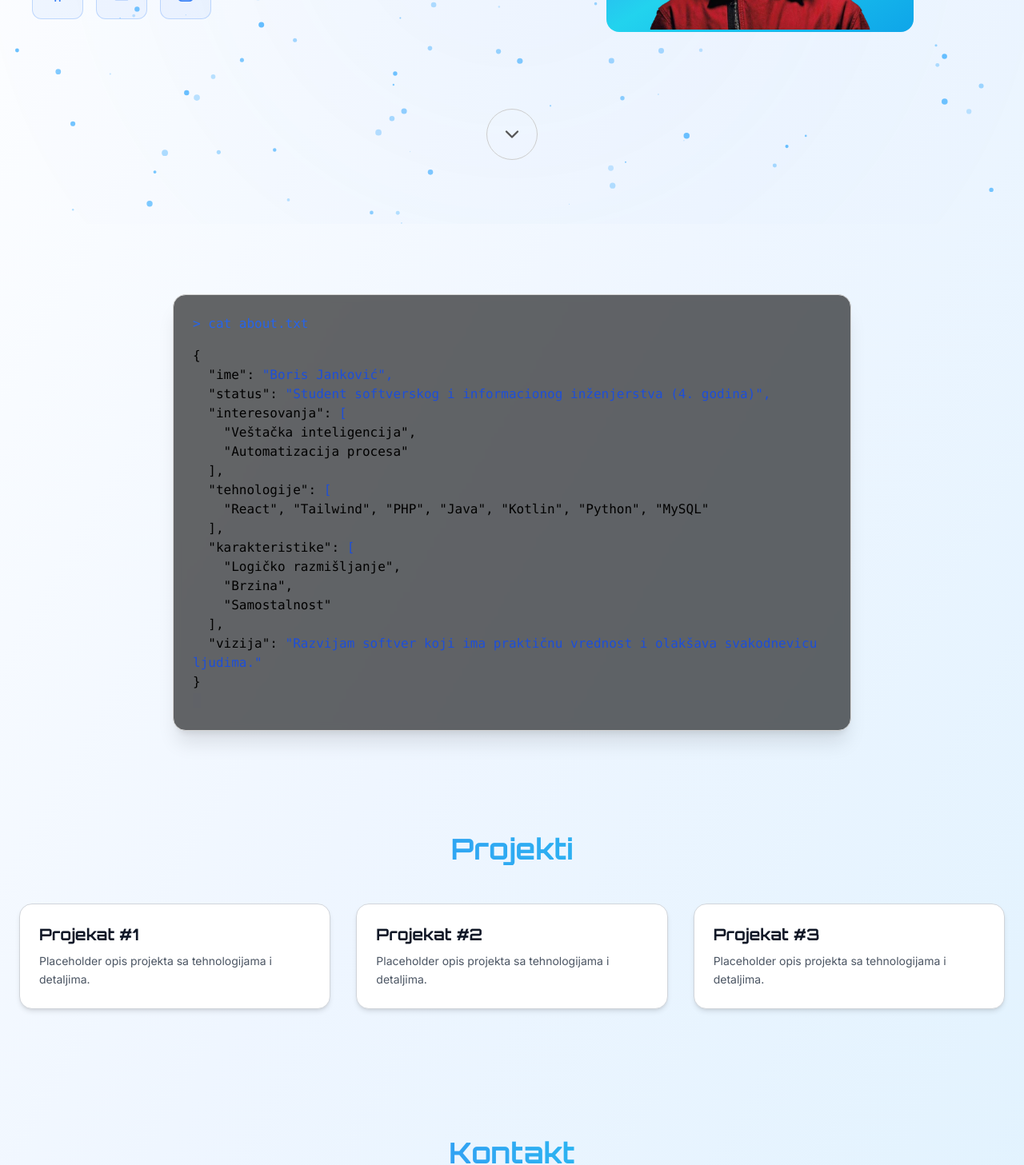
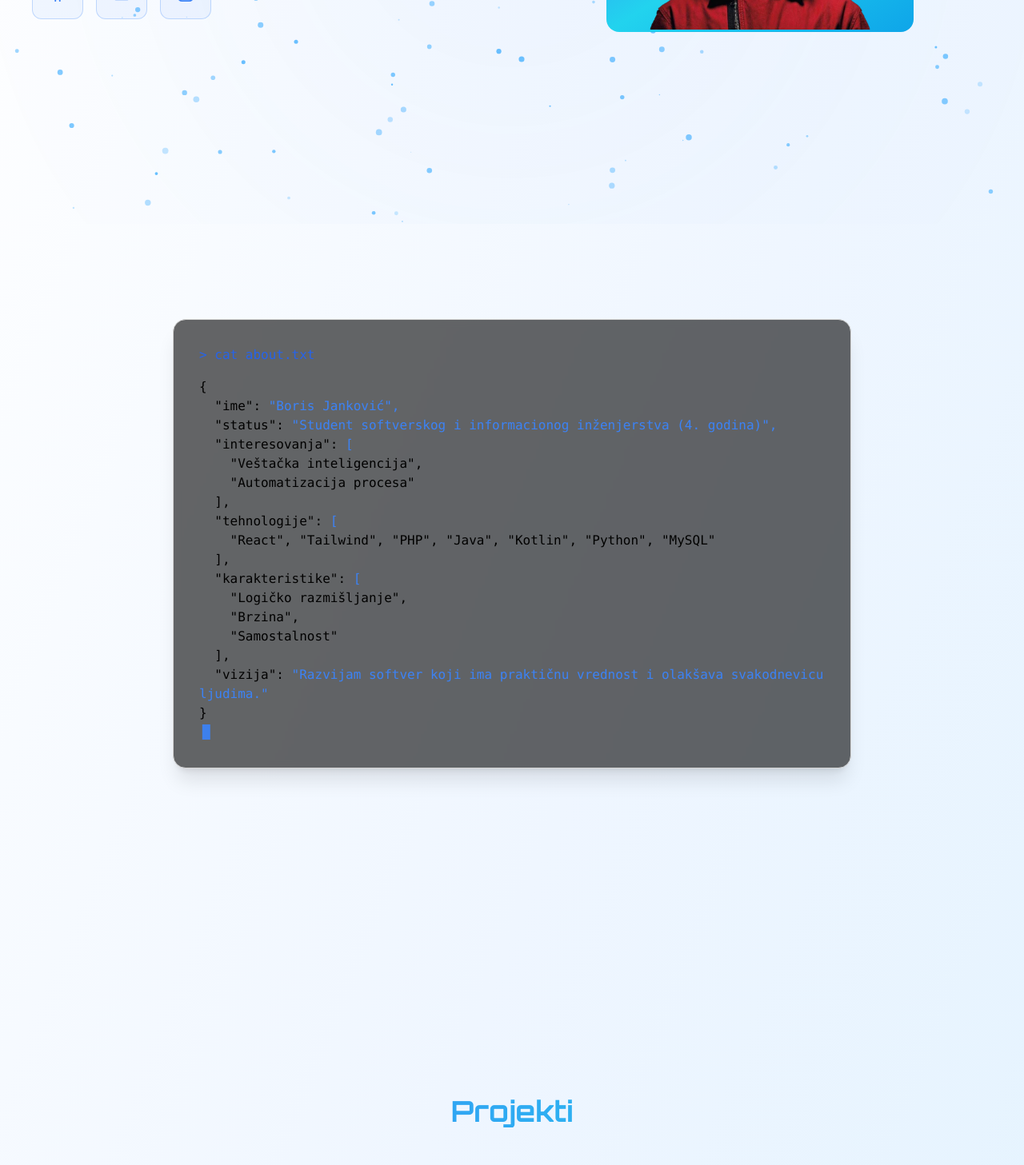
Before and after one commit to R1S-dev/boris-portfolio, a React (Vite) app: page / in a window 1280 px wide. Shown: the part 520-1977 px from the top of the page at 80% size. Built offline with nearby package versions, Linux system fonts and the light colour scheme.

Commit message:
Add files via upload

```diff
--- a/package.json
+++ b/package.json
@@ -15,7 +15,8 @@
     "react-dom": "^18.2.0",
     "react-i18next": "^15.5.3",
     "react-intersection-observer": "^9.16.0",
-    "react-scroll": "^1.9.3"
+    "react-scroll": "^1.9.3",
+    "react-swipeable": "^7.0.2"
   },
   "devDependencies": {
     "autoprefixer": "^10.4.14",
--- a/src/App.jsx
+++ b/src/App.jsx
@@ -1,5 +1,7 @@
-import React, { useState, useContext } from 'react';
+import React, { useState, useContext, useEffect } from 'react';
 import { useTranslation } from 'react-i18next';
+import { scroller } from 'react-scroll';
+import { useSwipeable } from 'react-swipeable';
 import Header from './components/Header';
 import Hero from './components/Hero';
 import About from './components/About';
@@ -10,10 +12,14 @@ import StarsCanvas from './components/StarsCanvas';
 import { ThemeContext } from './context/ThemeContext';
 import { motion } from 'framer-motion';
 
+const sections = ['hero', 'about', 'projects', 'contact'];
+
 export default function App() {
   const { t, i18n } = useTranslation();
   const [lang, setLang] = useState('sr');
   const { darkMode, setDarkMode } = useContext(ThemeContext);
+  const [activeIndex, setActiveIndex] = useState(0);
+  const [isScrolling, setIsScrolling] = useState(false);
 
   const toggleLang = () => {
     const newLang = lang === 'sr' ? 'en' : 'sr';
@@ -25,6 +31,59 @@ export default function App() {
     setDarkMode(!darkMode);
   };
 
+  const scrollToSection = (index) => {
+    if (index < 0 || index >= sections.length || isScrolling) return;
+
+    setIsScrolling(true);
+    setActiveIndex(index);
+    scroller.scrollTo(sections[index], {
+      duration: 700,
+      smooth: true,
+      offset: -60,
+    });
+
+    setTimeout(() => setIsScrolling(false), 800);
+  };
+
+  // Global wheel navigation
+  useEffect(() => {
+    const handleWheel = (e) => {
+      e.preventDefault();
+      if (e.deltaY > 10 && activeIndex < sections.length - 1) {
+        scrollToSection(activeIndex + 1);
+      } else if (e.deltaY < -10 && activeIndex > 0) {
+        scrollToSection(activeIndex - 1);
+      }
+    };
+
+    window.addEventListener('wheel', handleWheel, { passive: false });
+    return () => window.removeEventListener('wheel', handleWheel);
+  }, [activeIndex, isScrolling]);
+
+  // Swipe navigation (mobile)
+  const swipeHandlers = useSwipeable({
+    onSwipedUp: () => scrollToSection(activeIndex + 1),
+    onSwipedDown: () => scrollToSection(activeIndex - 1),
+    preventScrollOnSwipe: true,
+    trackTouch: true,
+  });
+
+  // Lock scroll on mobile
+  useEffect(() => {
+    const lockScroll = () => {
+      if (window.innerWidth < 768) {
+        document.body.style.overflow = 'hidden';
+        document.body.style.touchAction = 'none';
+      } else {
+        document.body.style.overflow = '';
+        document.body.style.touchAction = '';
+      }
+    };
+    lockScroll();
+    window.addEventListener('resize', lockScroll);
+    return () => window.removeEventListener('resize', lockScroll);
+  }, []);
+
   return (
     <>
       <Header
@@ -33,17 +92,15 @@ export default function App() {
         toggleTheme={toggleTheme}
         darkMode={darkMode}
       />
-
-      {/* Pravilno pozicioniran canvas za zvezdice */}
       <StarsCanvas darkMode={darkMode} />
 
       <motion.div
-        initial={{ opacity: 0, scale: 0.98 }}
-        animate={{ opacity: 1, scale: 1 }}
-        transition={{ duration: 0.6, ease: 'easeOut' }}
-        className="min-h-screen relative z-10 font-inter text-black dark:text-white select-none overflow-x-hidden"
+        {...swipeHandlers}
+        initial={{ opacity: 0 }}
+        animate={{ opacity: 1 }}
+        transition={{ duration: 0.6 }}
+        className="relative z-10 font-inter text-black dark:text-white select-none overflow-x-hidden"
       >
-        {/* Gradient pozadina */}
         <div
           className={`absolute inset-0 -z-10 pointer-events-none ${
             darkMode
--- a/src/components/About.jsx
+++ b/src/components/About.jsx
@@ -1,37 +1,38 @@
 import React, { useContext, useEffect, useRef, useState } from 'react';
 import { useTranslation } from 'react-i18next';
 import i18n from 'i18next';
-import { useInView } from 'react-intersection-observer';
 import { motion } from 'framer-motion';
 import { ThemeContext } from '../context/ThemeContext';
+import { useSwipeable } from 'react-swipeable';
+import { scroller } from 'react-scroll';
 
 export default function About() {
   const { t } = useTranslation();
   const { darkMode } = useContext(ThemeContext);
+  const fullText = t('about.text');
 
-  const [ref, inView] = useInView({ triggerOnce: true, threshold: 0.3 });
+  const accentColor = darkMode ? '#ef4444' : '#3b82f6';
+  const promptColor = darkMode ? 'text-red-500' : 'text-blue-600';
+  const borderColor = darkMode ? 'border-neutral-800' : 'border-neutral-300';
+  const textColor = darkMode ? 'text-white' : 'text-black';
+
   const [displayedText, setDisplayedText] = useState('');
   const [fixedHeight, setFixedHeight] = useState(null);
   const fullTextRef = useRef(null);
-
-  const fullText = t('about.text');
+  const sectionRef = useRef(null);
+  const wheelHandlerRef = useRef(null);
 
   useEffect(() => {
-    if (!inView) return;
-
     setDisplayedText('');
     let i = 0;
-
-    // Pre animacije izmeri visinu punog teksta
     if (fullTextRef.current) {
       setFixedHeight(fullTextRef.current.offsetHeight);
     }
-
     const interval = setInterval(() => {
-      setDisplayedText(prev => {
+      setDisplayedText((prev) => {
         if (i > fullText.length) {
           clearInterval(interval);
-          setFixedHeight(null); // Ukloni kada završi
+          setFixedHeight(null);
           return fullText;
         }
         const next = fullText.slice(0, i);
@@ -39,26 +40,18 @@ export default function About() {
         return next;
       });
     }, 8);
-
     return () => clearInterval(interval);
-  }, [inView, fullText, i18n.language]);
-
-  const textColor = darkMode ? 'text-white' : 'text-black';
-  const promptColor = darkMode ? 'text-red-500' : 'text-blue-600';
-  const accentColor = darkMode ? 'text-red-400' : 'text-blue-700';
-  const borderColor = darkMode ? 'border-neutral-800' : 'border-neutral-300';
+  }, [fullText, i18n.language]);
 
   const renderStyledJson = () => {
     const lines = displayedText.split('\n');
     return lines.map((line, index) => {
       const match = line.match(/^(\s*"[^"]*"\s*:\s*)(.*)/);
       if (match) {
-        const keyPart = match[1];
-        const valuePart = match[2];
         return (
           <div key={index}>
-            <span>{keyPart}</span>
-            <span className={accentColor}>{valuePart}</span>
+            <span>{match[1]}</span>
+            <span style={{ color: accentColor }}>{match[2]}</span>
           </div>
         );
       }
@@ -66,31 +59,72 @@ export default function About() {
     });
   };
 
+  const swipeHandlers = useSwipeable({
+    onSwipedUp: () => scroller.scrollTo('projects', { smooth: true, duration: 600, offset: -60 }),
+    onSwipedDown: () => scroller.scrollTo('hero', { smooth: true, duration: 600, offset: -60 }),
+    preventScrollOnSwipe: true,
+    trackTouch: true,
+  });
+
+  useEffect(() => {
+    const el = sectionRef.current;
+
+    const handleWheel = (e) => {
+      if (!el) return;
+      const rect = el.getBoundingClientRect();
+      const fullyVisible = rect.top >= 0 && rect.bottom <= window.innerHeight;
+      if (!fullyVisible) return;
+
+      e.preventDefault();
+      if (e.deltaY > 10) {
+        scroller.scrollTo('projects', { smooth: true, duration: 600, offset: -60 });
+      } else if (e.deltaY < -10) {
+        scroller.scrollTo('hero', { smooth: true, duration: 600, offset: -60 });
+      }
+    };
+
+    wheelHandlerRef.current = handleWheel;
+
+    const observer = new IntersectionObserver(
+      ([entry]) => {
+        if (entry.isIntersecting) {
+          window.addEventListener('wheel', wheelHandlerRef.current, { passive: false });
+        } else {
+          window.removeEventListener('wheel', wheelHandlerRef.current);
+        }
+      },
+      { threshold: 0.6 }
+    );
+
+    if (el) observer.observe(el);
+    return () => {
+      observer.disconnect();
+      window.removeEventListener('wheel', wheelHandlerRef.current);
+    };
+  }, []);
+
   return (
-    <motion.section
+    <section
       id="about"
-      ref={ref}
+      ref={sectionRef}
+      {...swipeHandlers}
+      className="min-h-screen w-full flex items-center justify-center px-4 sm:px-6 max-w-4xl mx-auto"
+    >
+      <motion.div
         initial={{ opacity: 0, y: 40 }}
-      animate={inView ? { opacity: 1, y: 0 } : {}}
+        animate={{ opacity: 1, y: 0 }}
         transition={{ duration: 0.8, ease: 'easeOut' }}
-      className="w-full px-4 sm:px-6 py-12 max-w-4xl mx-auto mt-10"
+        className={`w-full rounded-2xl shadow-xl border ${borderColor} overflow-hidden backdrop-blur-sm bg-black/60 p-6 sm:p-8 font-mono`}
       >
-      <div
-        className={`rounded-2xl shadow-xl border ${borderColor} overflow-hidden backdrop-blur-sm bg-[#000000]/60`}
-      >
-        <div className="p-4 sm:p-6 font-mono relative">
-
-          {/* Prompt */}
         <motion.p
           initial={{ opacity: 0, x: -10 }}
-            animate={inView ? { opacity: 1, x: 0 } : {}}
+          animate={{ opacity: 1, x: 0 }}
           transition={{ delay: 0.2, duration: 0.5 }}
           className={`mb-4 ${promptColor} select-none`}
         >
           {'> cat about.txt'}
         </motion.p>
 
-          {/* Nevidljivo merenje */}
         <pre
           ref={fullTextRef}
           className="absolute opacity-0 pointer-events-none whitespace-pre-wrap text-sm sm:text-base leading-relaxed"
@@ -98,25 +132,18 @@ export default function About() {
           {fullText}
         </pre>
 
-          {/* Prikaz */}
         <pre
-            className={`whitespace-pre-wrap text-sm sm:text-base ${textColor} leading-relaxed transition-all duration-300 min-h-[240px]`}
+          className={`whitespace-pre-wrap text-sm sm:text-base ${textColor} leading-relaxed transition-all duration-300`}
           style={fixedHeight ? { minHeight: `${fixedHeight + 40}px` } : {}}
         >
           {renderStyledJson()}
           {displayedText.length === fullText.length && (
-              <motion.span
-                className={accentColor}
-                initial={{ opacity: 0 }}
-                animate={{ opacity: [0, 1, 0] }}
-                transition={{ repeat: Infinity, duration: 1 }}
-              >
+            <motion.span style={{ color: accentColor }} className="ml-1 animate-pulse">
               █
             </motion.span>
           )}
         </pre>
-        </div>
-      </div>
-    </motion.section>
+      </motion.div>
+    </section>
   );
 }
--- a/src/components/Contact.jsx
+++ b/src/components/Contact.jsx
@@ -1,40 +1,88 @@
-import React from 'react';
+import React, { useEffect, useRef } from 'react';
 import { useTranslation } from 'react-i18next';
 import { useInView } from 'react-intersection-observer';
 import { motion } from 'framer-motion';
+import { useSwipeable } from 'react-swipeable';
+import { scroller } from 'react-scroll';
 
 export default function Contact() {
   const { t } = useTranslation();
+  const sectionRef = useRef(null);
+  const wheelHandlerRef = useRef(null);
   const [ref, inView] = useInView({ triggerOnce: true });
 
-  const mailtoLink = `mailto:jankoovicbooris@gmail.com?subject=Kontakt%20sa%20portfolia&body=Pozdrav%2C%0A%0AŽelim da...`;
+  const handlers = useSwipeable({
+    onSwipedDown: () =>
+      scroller.scrollTo('projects', { duration: 600, smooth: true, offset: -60 }),
+    preventScrollOnSwipe: true,
+    trackTouch: true,
+  });
+
+  useEffect(() => {
+    const el = sectionRef.current;
+
+    const handleWheel = (e) => {
+      if (e.deltaY < -10) {
+        e.preventDefault();
+        scroller.scrollTo('projects', { duration: 600, smooth: true, offset: -60 });
+      }
+    };
+
+    wheelHandlerRef.current = handleWheel;
+
+    const observer = new IntersectionObserver(
+      ([entry]) => {
+        if (entry.isIntersecting) {
+          window.addEventListener('wheel', wheelHandlerRef.current, { passive: false });
+        } else {
+          window.removeEventListener('wheel', wheelHandlerRef.current);
+        }
+      },
+      { threshold: 0.6 }
+    );
+
+    if (el) observer.observe(el);
+    return () => {
+      observer.disconnect();
+      window.removeEventListener('wheel', wheelHandlerRef.current);
+    };
+  }, []);
 
   return (
+    <div
+      id="contact"
+      ref={sectionRef}
+      {...handlers}
+      style={{ touchAction: 'pan-y' }}
+    >
       <motion.section
         ref={ref}
         initial={{ opacity: 0, y: 30 }}
         animate={inView ? { opacity: 1, y: 0 } : {}}
         transition={{ duration: 0.6 }}
-      className="w-full px-6 py-20 text-center max-w-3xl mx-auto"
+        className="min-h-screen w-full px-6 pt-16 pb-24 text-center max-w-3xl mx-auto flex flex-col justify-between"
       >
+        <div className="flex-grow flex flex-col justify-center items-center">
           <h3 className="text-4xl font-bold mb-6 font-orbitron bg-gradient-to-r from-blue-500 to-cyan-400 dark:from-red-500 dark:to-rose-500 text-transparent bg-clip-text">
             {t('contact')}
           </h3>
 
-      <p className="text-gray-700 dark:text-gray-400 mb-8 text-lg font-inter">
+          <p className="text-gray-700 dark:text-gray-400 mb-10 text-lg font-inter max-w-xl">
             Ako želiš da me kontaktiraš, klikni na dugme ispod i otvoriće ti se email klijent sa pripremljenom porukom.
           </p>
 
           <motion.a
             whileTap={{ scale: 0.95 }}
             whileHover={{ scale: 1.05 }}
-        href={mailtoLink}
+            href="mailto:jankoovicbooris@gmail.com?subject=Kontakt%20sa%20portfolia&body=Pozdrav%2C%0A%0AŽelim da..."
             className="inline-block px-8 py-3 rounded-xl text-white font-semibold
             bg-blue-500 dark:bg-red-500 hover:bg-blue-400 dark:hover:bg-red-400
             transition-colors duration-300 shadow-md"
           >
             {t('button') || 'Pošalji poruku'}
           </motion.a>
+        </div>
       </motion.section>
+    </div>
   );
 }
--- a/src/components/Hero.jsx
+++ b/src/components/Hero.jsx
@@ -1,10 +1,11 @@
-import React, { useContext, useEffect } from 'react';
+import React, { useContext } from 'react';
 import { useTranslation } from 'react-i18next';
 import { motion } from 'framer-motion';
 import { ThemeContext } from '../context/ThemeContext';
 import StarsCanvas from './StarsCanvas';
-import { ChevronDown, Github, Mail, Instagram } from 'lucide-react';
-import { Link } from 'react-scroll';
+import { Github, Mail, Instagram, ChevronUp } from 'lucide-react';
+import { scroller } from 'react-scroll';
+import { useSwipeable } from 'react-swipeable';
 import MaskImage from '../assets/mask.png';
 
 export default function Hero() {
@@ -16,19 +17,24 @@ export default function Hero() {
     ? 'from-red-500 via-red-400 to-rose-500'
     : 'from-blue-500 via-cyan-400 to-sky-500';
 
-  useEffect(() => {
-    window.scrollTo({ top: 0, behavior: 'instant' });
-  }, []);
+  const swipeHandlers = useSwipeable({
+    onSwipedUp: () =>
+      scroller.scrollTo('about', { smooth: true, duration: 600, offset: -60 }),
+    preventScrollOnSwipe: true,
+    trackTouch: true,
+  });
 
   return (
-    <section className="relative w-full min-h-screen -mt-20 flex items-center justify-center px-6 sm:px-10 overflow-hidden">
+    <section
+      id="hero"
+      {...swipeHandlers}
+      className="relative w-full min-h-screen -mt-20 flex items-center justify-center px-6 sm:px-10 overflow-hidden"
+    >
       <StarsCanvas darkMode={darkMode} />
 
-      {/* Aura pozadina */}
       <div className="absolute top-[50%] left-[50%] w-[800px] h-[800px] -translate-x-1/2 -translate-y-1/2 rounded-full blur-[200px] bg-accentLight dark:bg-accentDark opacity-[0.04] z-0" />
 
       <div className="relative z-10 w-full max-w-7xl grid grid-cols-1 sm:grid-cols-2 gap-10 items-center pt-10 sm:pt-20">
-        {/* Leva strana */}
         <div className="text-center sm:text-left">
           <h1
             className={`text-4xl sm:text-6xl lg:text-7xl font-extrabold bg-clip-text text-transparent bg-gradient-to-r ${accentGradient} font-orbitron drop-shadow break-words`}
@@ -39,9 +45,7 @@ export default function Hero() {
             {t('hero.subtitle')}
           </p>
 
-          {/* Dugmići */}
           <div className="mt-8 flex flex-wrap justify-center sm:justify-start gap-4">
-            {/* GitHub */}
             <a
               href="https://github.com/R1S-dev"
               target="_blank"
@@ -57,7 +61,6 @@ export default function Hero() {
               <Github size={22} />
             </a>
 
-            {/* Email */}
             <a
               href="mailto:jankoovicbooris@gmail.com"
               className="w-14 h-14 sm:w-16 sm:h-16 p-4 sm:p-5 rounded-xl transition hover:scale-110 border"
@@ -71,7 +74,6 @@ export default function Hero() {
               <Mail size={22} />
             </a>
 
-            {/* Instagram */}
             <a
               href="https://instagram.com/boris.rs"
               target="_blank"
@@ -89,7 +91,6 @@ export default function Hero() {
           </div>
         </div>
 
-        {/* Desna strana – slika sa borderom */}
         <div className="relative mx-auto w-full max-w-sm aspect-square flex items-center justify-center">
           <div className={`p-[3px] rounded-2xl bg-gradient-to-br ${accentGradient}`}>
             <img
@@ -102,28 +103,24 @@ export default function Hero() {
         </div>
       </div>
 
-      {/* Scroll dugme */}
-      <motion.div
-        initial={{ opacity: 0 }}
-        animate={{ opacity: 1 }}
-        transition={{ delay: 1.2, duration: 0.8 }}
-        className="absolute bottom-20 z-10"
-      >
-        <Link to="about" smooth={true} duration={800} offset={-120} className="cursor-pointer">
-          <div
-            className="w-16 h-16 rounded-full border flex items-center justify-center hover:scale-105 transition"
-            style={{
-              borderColor: darkMode ? '#555' : '#ccc',
+      <div className="absolute bottom-8 left-1/2 -translate-x-1/2 z-10 sm:hidden flex flex-col items-center gap-1">
+        {[0, 1, 2].map((i) => (
+          <motion.div
+            key={i}
+            initial={{ opacity: 0, y: 10 }}
+            animate={{ opacity: [0, 1, 0], y: [10, 0, -10] }}
+            transition={{
+              delay: i * 0.2,
+              duration: 1.2,
+              repeat: Infinity,
+              ease: 'easeInOut',
             }}
+            className="w-6 h-6"
           >
-            <ChevronDown
-              className="transition"
-              style={{ color: darkMode ? '#aaa' : '#555' }}
-              size={28}
-            />
-          </div>
-        </Link>
-      </motion.div>
+            <ChevronUp size={28} style={{ color: accentColor }} />
+          </motion.div>
+        ))}
+      </div>
     </section>
   );
 }
--- a/src/components/Projects.jsx
+++ b/src/components/Projects.jsx
@@ -1,15 +1,71 @@
-import React from 'react';
+import React, { useEffect, useRef } from 'react';
 import { useTranslation } from 'react-i18next';
 import ProjectCard from './ProjectCard';
+import { useSwipeable } from 'react-swipeable';
+import { scroller } from 'react-scroll';
+import { motion } from 'framer-motion';
 
 export default function Projects() {
   const { t } = useTranslation();
+  const sectionRef = useRef(null);
+  const wheelHandlerRef = useRef(null);
+
+  const handlers = useSwipeable({
+    onSwipedUp: () =>
+      scroller.scrollTo('contact', { duration: 600, smooth: true, offset: -60 }),
+    onSwipedDown: () =>
+      scroller.scrollTo('about', { duration: 600, smooth: true, offset: -60 }),
+    preventScrollOnSwipe: true,
+    trackTouch: true,
+  });
+
+  useEffect(() => {
+    const handleWheel = (e) => {
+      e.preventDefault();
+      if (e.deltaY > 10) {
+        scroller.scrollTo('contact', { duration: 600, smooth: true, offset: -60 });
+      } else if (e.deltaY < -10) {
+        scroller.scrollTo('about', { duration: 600, smooth: true, offset: -60 });
+      }
+    };
+
+    wheelHandlerRef.current = handleWheel;
+
+    const observer = new IntersectionObserver(
+      ([entry]) => {
+        if (entry.isIntersecting) {
+          window.addEventListener('wheel', wheelHandlerRef.current, { passive: false });
+        } else {
+          window.removeEventListener('wheel', wheelHandlerRef.current);
+        }
+      },
+      { threshold: 0.6 }
+    );
+
+    const el = sectionRef.current;
+    if (el) observer.observe(el);
+    return () => {
+      observer.disconnect();
+      window.removeEventListener('wheel', wheelHandlerRef.current);
+    };
+  }, []);
 
   return (
-    <section className="w-full px-6 py-20 max-w-7xl mx-auto">
-      <h3 className="text-4xl font-bold text-center mb-12 font-orbitron bg-gradient-to-r from-blue-500 to-cyan-400 dark:from-red-500 dark:to-rose-500 text-transparent bg-clip-text">
+    <section
+      id="projects"
+      ref={sectionRef}
+      {...handlers}
+      className="min-h-screen w-full flex flex-col justify-center px-6 py-20 max-w-7xl mx-auto"
+    >
+      <motion.h3
+        initial={{ opacity: 0, y: 30 }}
+        whileInView={{ opacity: 1, y: 0 }}
+        transition={{ duration: 0.6 }}
+        className="text-4xl font-bold text-center mb-12 font-orbitron bg-gradient-to-r from-blue-500 to-cyan-400 dark:from-red-500 dark:to-rose-500 text-transparent bg-clip-text"
+      >
         {t('projects')}
-      </h3>
+      </motion.h3>
+
       <div className="grid grid-cols-1 sm:grid-cols-2 lg:grid-cols-3 gap-8">
         {[1, 2, 3].map((id) => (
           <ProjectCard key={id} id={id} />
```
Also changed, not shown: index.html (+11 -3 lines), 1 other file (tests, documents, lock files or other folders). Lines whose indentation alone changed are shown as unchanged.
